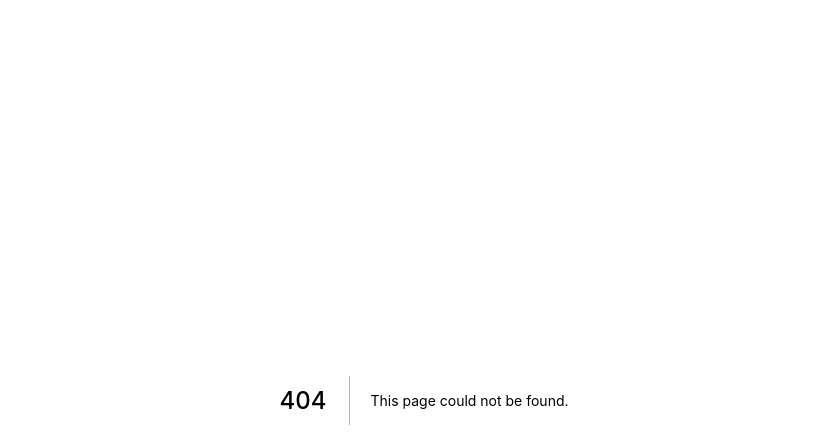
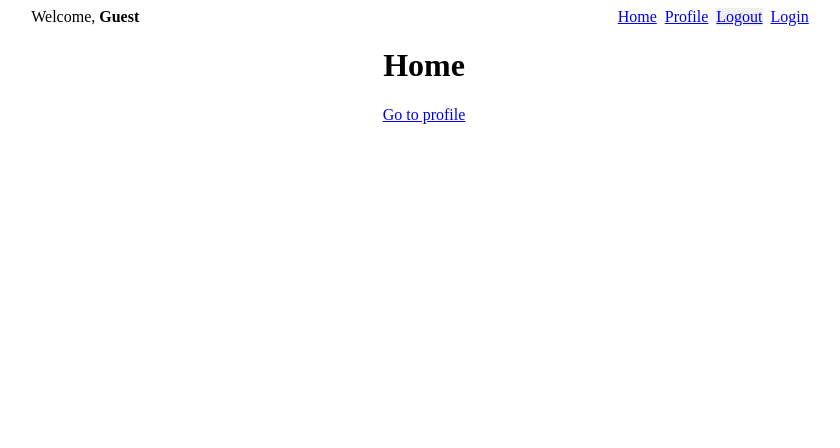
Before and after one commit to florianbar/next-cookie-auth, a Next.js app: page / in a window 1280 px wide. Before the commit this address had no page. Shown: the top 448 px of the page, without its empty margins (216-1056 px from the left). Built offline with nearby package versions, Linux system fonts and the light colour scheme.

Commit message:
Added a Layout component with nav

```diff
--- /dev/null
+++ b/components/Layout.js
@@ -0,0 +1,52 @@
+import Link from 'next/link';
+
+export default function Layout({ children, title }) {
+    return (
+        <div className="root">
+            <nav className="navbar">
+                <span>Welcome, <strong>Guest</strong></span>
+                <div>
+                    <Link href="/">
+                        <a>Home</a>
+                    </Link>
+                    <Link href="/profile">
+                        <a>Profile</a>
+                    </Link>
+                    <button>Logout</button>
+                    <Link href="/login">
+                        <a>Login</a>
+                    </Link>
+                </div>
+            </nav>
+
+            <h1>{title}</h1>
+            {children}
+
+            <style jsx>{`
+                .root {
+                    display: flex;
+                    align-items: center;
+                    justify-content: center;
+                    flex-direction: column;
+                }
+                .navbar {
+                    width: 100%;
+                    display: flex;
+                    justify-content: space-around;
+                }
+                a {
+                    margin-right: 0.5em;
+                }
+                button {
+                    margin-right: 0.5em;
+                    padding: 0;
+                    text-decoration: underline;
+                    font: inherit;
+                    cursor: pointer;
+                    border-style: none;
+                    color: rgb(0,0,238);
+                }
+            `}</style>
+        </div>
+    );
+};
--- /dev/null
+++ b/pages/index.js
@@ -0,0 +1,13 @@
+import Link from 'next/link';
+
+import Layout from '../components/Layout';
+
+export default function Index() {
+    return (
+        <Layout title="Home">
+            <Link href="/profile">
+                <a>Go to profile</a>
+            </Link>
+        </Layout>
+    );
+};
--- a/pages/login.js
+++ b/pages/login.js
@@ -1,7 +1,10 @@
+import Layout from '../components/Layout';
 import LoginForm from '../components/LoginForm';
 
 export default function Login() {
     return (
-        <LoginForm />
+        <Layout title="Login">
+            <LoginForm />
+        </Layout>
     );
 }
--- a/pages/profile.js
+++ b/pages/profile.js
@@ -1,4 +1,6 @@
 import { useEffect, useState } from 'react';
+
+import Layout from '../components/Layout';
 import { getUserProfile } from '../lib/auth';
 
 export default function Profile() {
@@ -13,6 +15,8 @@
     }, [getUserProfile]);
 
     return (
-        <pre>{JSON.stringify(user, null, 2)}</pre>
+        <Layout title="Profile">
+            <pre>{JSON.stringify(user, null, 2)}</pre>
+        </Layout>
     );
 };
```
